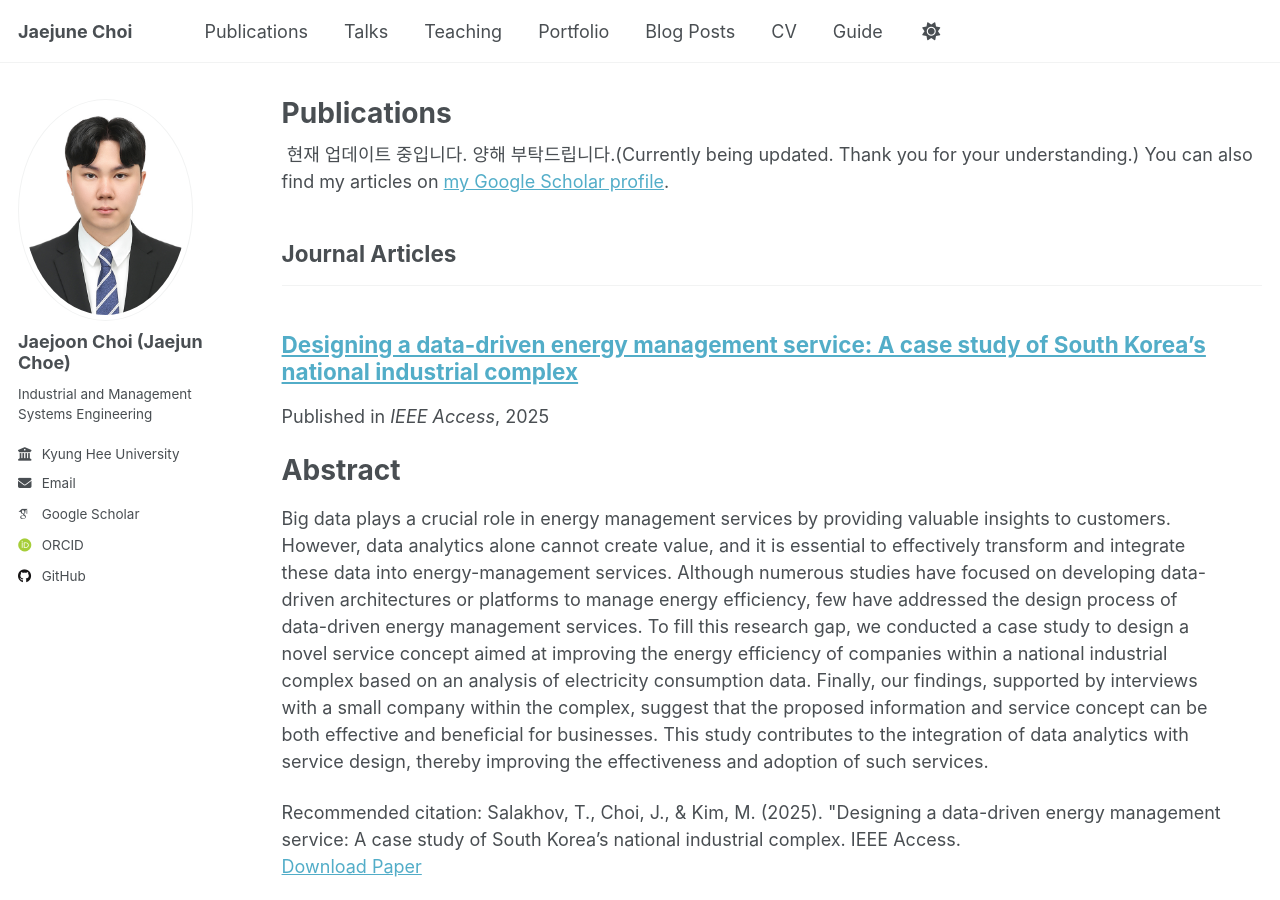
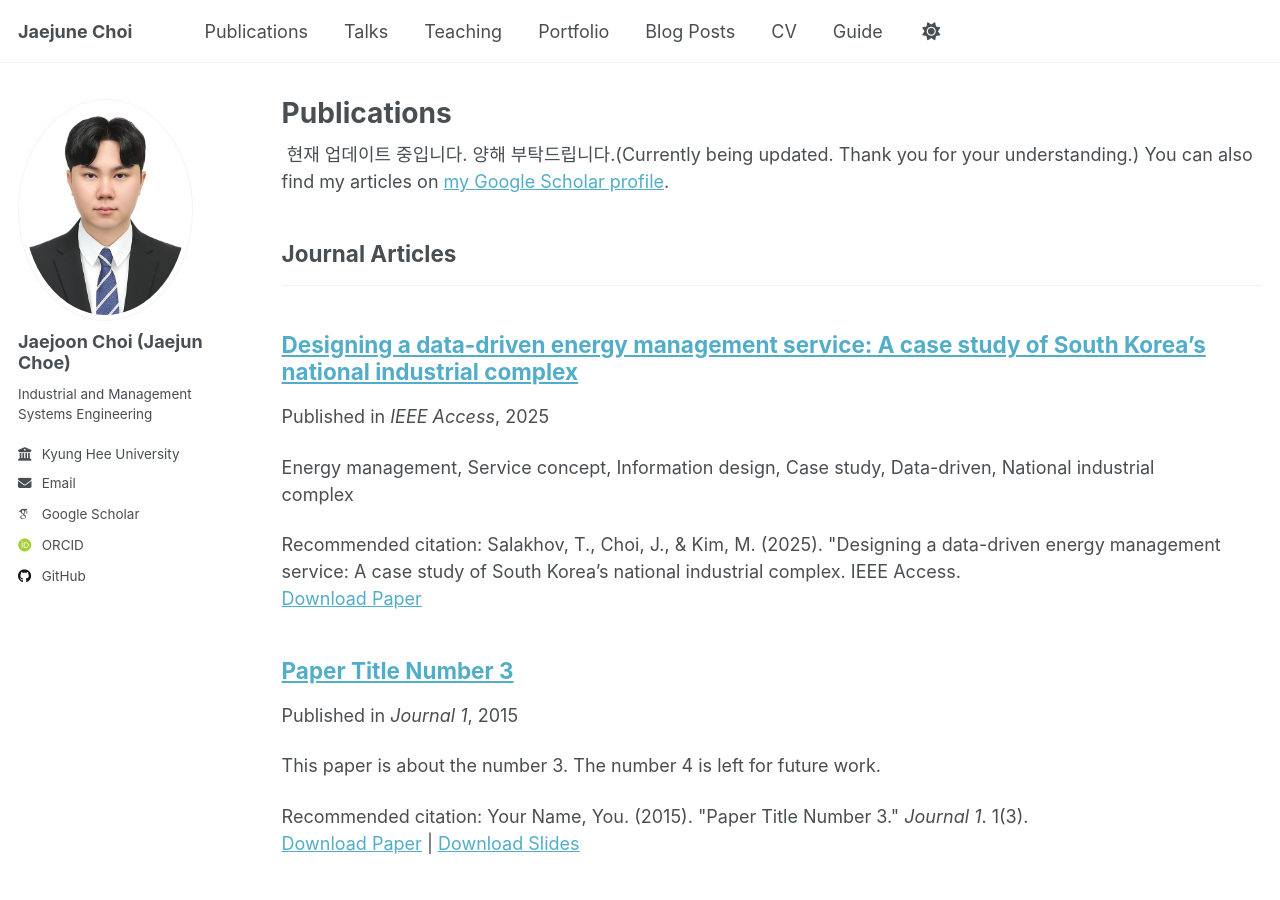
Before and after one commit to jaejunchoe/jaejunchoe.github.io, a Jekyll site: the page built from _pages/publications.html, in a window 1280 px wide and 900 px high. Built offline with Jekyll 4.4.1, drawn with Linux system fonts in a browser that asks for light colours; some web fonts are replaced; part of the change alters nothing that is shown.

Commit message:
initial commit

```diff
--- a/_publications/2025-01-02-paper-1.md
+++ b/_publications/2025-01-02-paper-1.md
@@ -3,6 +3,7 @@ title: "Designing a data-driven energy management service: A case study of South
 collection: publications
 category: manuscripts
 permalink: /publication/2025-01-02-paper-1'
+excerpt: 'Energy management, Service concept, Information design, Case study, Data-driven, National industrial complex'
 date: 2025-01-02
 venue: 'IEEE Access'
 # slidesurl: 'http://academicpages.github.io/files/slides1.pdf'
```
